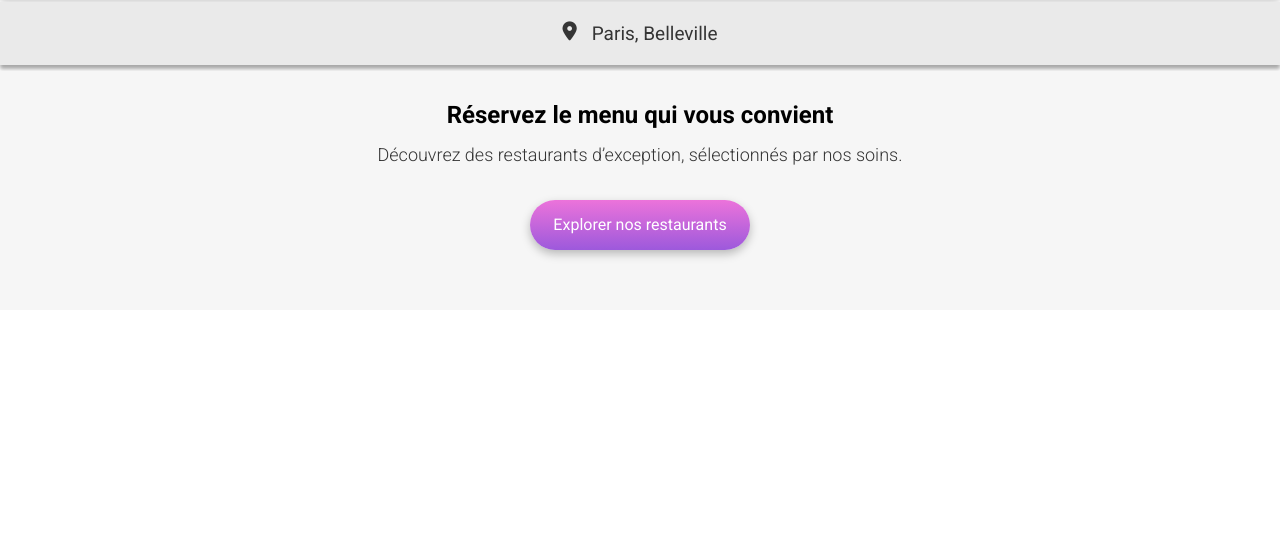
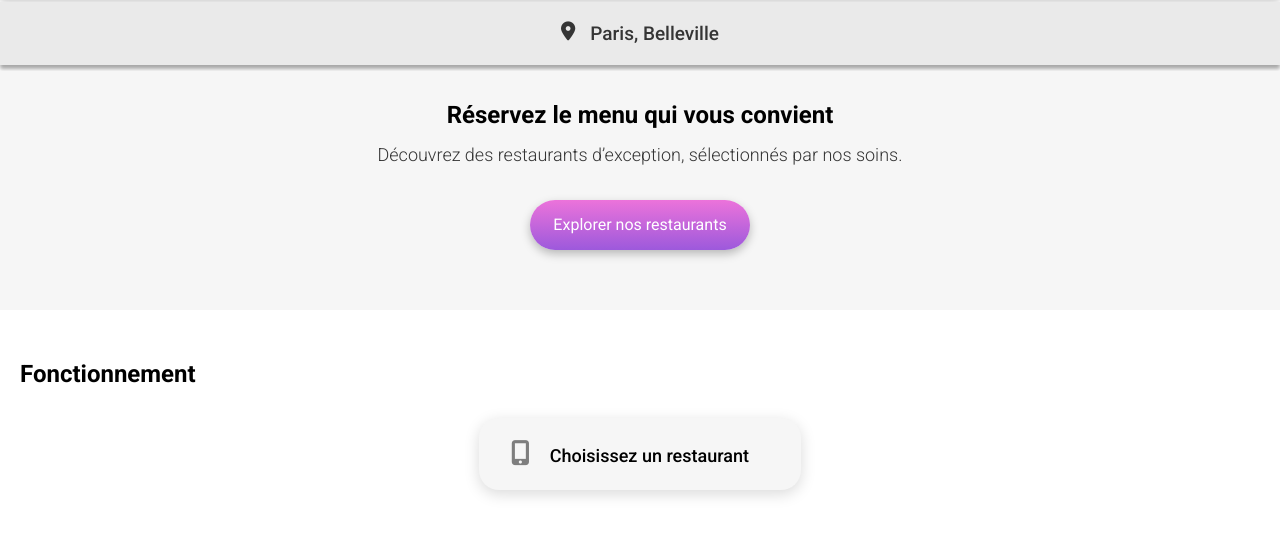
Before and after one commit to l-nikola/OhMyFood, a plain HTML site: page index.html in a window 1280 px wide. Shown: the part 72-608 px from the top of the page. Drawn offline with Linux system fonts and the light colour scheme; a web font is replaced by a local one.

Commit message:
[WIP] feat: section functional

```diff
--- a/index.html
+++ b/index.html
@@ -9,7 +9,7 @@
       rel="stylesheet"
     />
     <link
-      href="https://fonts.googleapis.com/css2?family=Roboto:wght@300;400;700&display=swap"
+      href="https://fonts.googleapis.com/css2?family=Roboto:wght@300;400;500;700&display=swap"
       rel="stylesheet"
     />
     <link
@@ -20,6 +20,7 @@
     <link rel="stylesheet" href="./assets/css/header.css" />
     <link rel="stylesheet" href="./assets/css/location.css" />
     <link rel="stylesheet" href="./assets/css/info.css" />
+    <link rel="stylesheet" href="./assets/css/function.css" />
   </head>
   <body>
     <header>
@@ -39,6 +40,7 @@
       </section>
     </header>
     <main>
+      <!--********** Info **********-->
       <section class="info">
         <h1 class="info__title">Réservez le menu qui vous convient</h1>
         <p class="info__text">
@@ -46,6 +48,23 @@
         </p>
         <button class="info__button">Explorer nos restaurants</button>
       </section>
+
+      <!--********** Function **********-->
+      <section class="function">
+        <h2 class="function__title">Fonctionnement</h2>
+
+        <article class="function__card">
+          <figure class="function__card__content">
+            <!-- <div>rond 1</div> -->
+            <figcaption class="function__card__info">
+              <i
+                class="fa-solid fa-mobile-screen-button function__card__icon"
+              ></i>
+              <span class="function__card__text">Choisissez un restaurant</span>
+            </figcaption>
+          </figure>
+        </article>
+      </section>
     </main>
   </body>
 </html>
--- /dev/null
+++ b/sass/function.sass
@@ -0,0 +1,35 @@
+.function
+  padding: 50px 0
+
+  /* ********** Title ********** */
+  &__title
+    margin-left: 20px
+    margin-bottom: 30px
+
+  /* ********** Card ********** */
+  &__card
+    display: flex
+    justify-content: center
+
+    &__content
+      width: 322px
+      height: 72px
+      border-radius: 20px
+      align-content: center
+      background-color: var(--background-gray)
+      box-shadow: 0px 4px 15px 0px rgba(0, 0, 0, 0.15)
+
+    &__info
+      display: flex
+      justify-content: center
+      align-items: baseline
+
+    &__icon
+      font-size: 25px
+      color: var(--icon-gray)
+      margin-right: 20px
+      margin-left: -20px
+
+    &__text
+      font-size: 18px
+      font-weight: 500
--- a/sass/style.sass
+++ b/sass/style.sass
@@ -6,6 +6,7 @@
   --tertiaire: #99e2d0
   --dark-gray: #353535
   --background-gray: #f6f6f6
+  --icon-gray: #7e7e7e
 
 /****** General ***********/
 
```
Also changed, not shown: assets/css/function.css (added), assets/css/style.css.
